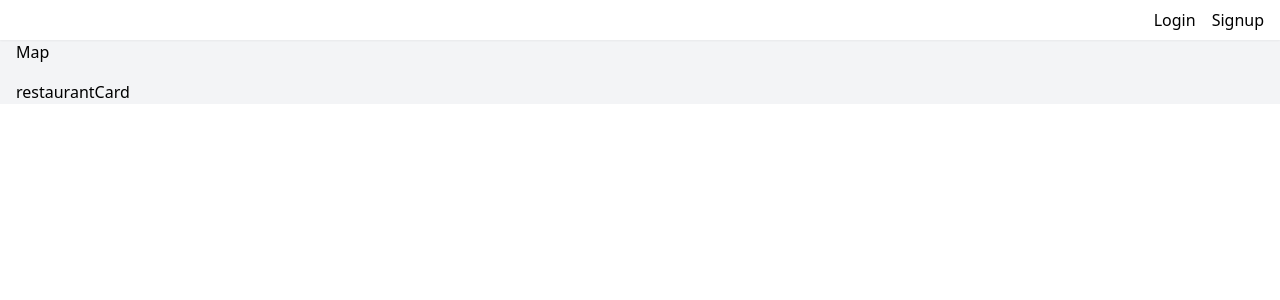
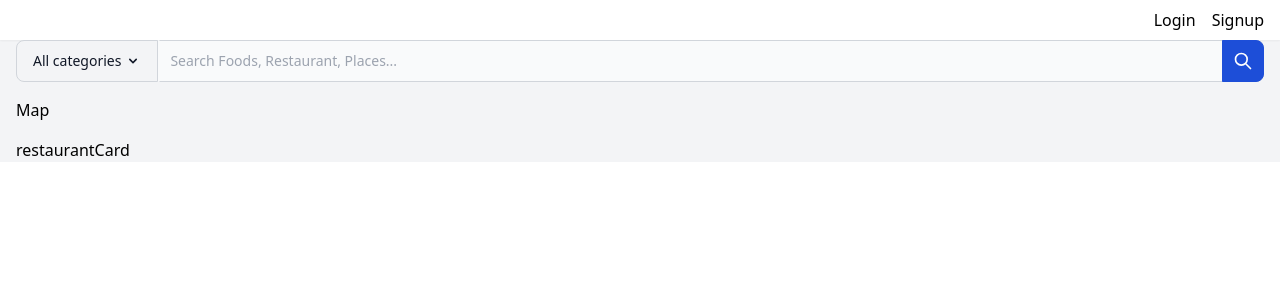
Before and after one commit to gdodd1/FoodFinder, a Next.js app: page / in a window 1280 px wide. Shown: the top 300 px of the page. Built offline with nearby package versions, Linux system fonts and the light colour scheme; what tw-elements would draw is missing.

Commit message:
add search bar

```diff
--- /dev/null
+++ b/pages/components/Search.tsx
@@ -0,0 +1,52 @@
+import { getDisplayName } from 'next/dist/shared/lib/utils';
+import React, { Component } from 'react'
+
+export default class Search extends Component {
+  render() {
+    return (
+
+
+<form>
+    <div className="flex">
+        <label htmlFor="search-dropdown" className="mb-2 text-sm font-medium text-gray-900 sr-only dark:text-white">Your Email</label>
+        <button onClick={
+            function() {{
+                var btn = document.getElementById("dropdown");
+                if(btn !== null){
+                if(btn.className.includes("hidden")) {
+                    console.log("true");
+                    btn.className = "z-10 visible bg-white divide-y divide-gray-100 rounded-lg shadow w-44 dark:bg-gray-700";
+
+                } else {
+                    btn.className = "z-10 hidden bg-white divide-y divide-gray-100 rounded-lg shadow w-44 dark:bg-gray-700";
+                }
+            }
+
+        }
+        }} id="dropdown-button" data-dropdown-toggle="dropdown" className="flex-shrink-0 z-10 inline-flex items-center py-2.5 px-4 text-sm font-medium text-center text-gray-900 bg-gray-100 border border-gray-300 rounded-l-lg hover:bg-gray-200 focus:ring-4 focus:outline-none focus:ring-gray-100 dark:bg-gray-700 dark:hover:bg-gray-600 dark:focus:ring-gray-700 dark:text-white dark:border-gray-600" type="button">All categories <svg aria-hidden="true" className="w-4 h-4 ml-1" fill="currentColor" viewBox="0 0 20 20" xmlns="http://www.w3.org/2000/svg"><path fill-rule="evenodd" d="M5.293 7.293a1 1 0 011.414 0L10 10.586l3.293-3.293a1 1 0 111.414 1.414l-4 4a1 1 0 01-1.414 0l-4-4a1 1 0 010-1.414z" clip-rule="evenodd"></path></svg></button>
+        <div id="dropdown" className="z-10 hidden bg-white divide-y divide-gray-100 rounded-lg shadow w-44 dark:bg-gray-700">
+            <ul className="py-2 text-sm text-gray-700 dark:text-gray-200" aria-labelledby="dropdown-button">
+            <li>
+                <button type="button" className="inline-flex w-full px-4 py-2 hover:bg-gray-100 dark:hover:bg-gray-600 dark:hover:text-white">Foods</button>
+            </li>
+            <li>
+                <button type="button" className="inline-flex w-full px-4 py-2 hover:bg-gray-100 dark:hover:bg-gray-600 dark:hover:text-white">Restaurant</button>
+            </li>
+            <li>
+                <button type="button" className="inline-flex w-full px-4 py-2 hover:bg-gray-100 dark:hover:bg-gray-600 dark:hover:text-white">Places</button>
+            </li>
+            </ul>
+        </div>
+        <div className="relative w-full">
+            <input type="search" id="search-dropdown" className="block p-2.5 w-full z-20 text-sm text-gray-900 bg-gray-50 rounded-r-lg border-l-gray-50 border-l-2 border border-gray-300 focus:ring-blue-500 focus:border-blue-500 dark:bg-gray-700 dark:border-l-gray-700  dark:border-gray-600 dark:placeholder-gray-400 dark:text-white dark:focus:border-blue-500" placeholder="Search Foods, Restaurant, Places..." required></input>
+            <button type="submit" className="absolute top-0 right-0 p-2.5 text-sm font-medium text-white bg-blue-700 rounded-r-lg border border-blue-700 hover:bg-blue-800 focus:ring-4 focus:outline-none focus:ring-blue-300 dark:bg-blue-600 dark:hover:bg-blue-700 dark:focus:ring-blue-800">
+                <svg aria-hidden="true" className="w-5 h-5" fill="none" stroke="currentColor" viewBox="0 0 24 24" xmlns="http://www.w3.org/2000/svg"><path stroke-linecap="round" stroke-linejoin="round" stroke-width="2" d="M21 21l-6-6m2-5a7 7 0 11-14 0 7 7 0 0114 0z"></path></svg>
+                <span className="sr-only">Search</span>
+            </button>
+        </div>
+    </div>
+</form>
+
+    )
+  }
+}
--- a/pages/components/Searchbar.tsx
+++ /dev/null
@@ -1,35 +0,0 @@
-import React, { Component } from 'react'
-
-export default class SearchBar extends Component {
-  render() {
-    return (
-
-<form>
-    <div className="flex">
-        <label htmlFor="search-dropdown" className="mb-2 text-sm font-medium text-gray-900 sr-only dark:text-white">Your Email</label>
-        <button id="dropdown-button" data-dropdown-toggle="dropdown" className="flex-shrink-0 z-10 inline-flex items-center py-2.5 px-4 text-sm font-medium text-center text-gray-900 bg-gray-100 border border-gray-300 rounded-l-lg hover:bg-gray-200 focus:ring-4 focus:outline-none focus:ring-gray-100 dark:bg-gray-700 dark:hover:bg-gray-600 dark:focus:ring-gray-700 dark:text-white dark:border-gray-600" type="button">All categories <svg aria-hidden="true" className="w-4 h-4 ml-1" fill="currentColor" viewBox="0 0 20 20" xmlns="http://www.w3.org/2000/svg"><path fillRule="evenodd" d="M5.293 7.293a1 1 0 011.414 0L10 10.586l3.293-3.293a1 1 0 111.414 1.414l-4 4a1 1 0 01-1.414 0l-4-4a1 1 0 010-1.414z" clipRule="evenodd"></path></svg></button>
-        <div id="dropdown" className="z-10 hidden bg-white divide-y divide-gray-100 rounded-lg shadow w-44 dark:bg-gray-700">
-            <ul className="py-2 text-sm text-gray-700 dark:text-gray-200" aria-labelledby="dropdown-button">
-            <li>
-                <button type="button" className="inline-flex w-full px-4 py-2 hover:bg-gray-100 dark:hover:bg-gray-600 dark:hover:text-white">Foods</button>
-            </li>
-            <li>
-                <button type="button" className="inline-flex w-full px-4 py-2 hover:bg-gray-100 dark:hover:bg-gray-600 dark:hover:text-white">Restaurants</button>
-            </li>
-            <li>
-                <button type="button" className="inline-flex w-full px-4 py-2 hover:bg-gray-100 dark:hover:bg-gray-600 dark:hover:text-white">Places</button>
-            </li>
-            </ul>
-        </div>
-        <div className="relative w-full">
-            <input type="search" id="search-dropdown" className="block p-2.5 w-full z-20 text-sm text-gray-900 bg-gray-50 rounded-r-lg border-l-gray-50 border-l-2 border border-gray-300 focus:ring-blue-500 focus:border-blue-500 dark:bg-gray-700 dark:border-l-gray-700  dark:border-gray-600 dark:placeholder-gray-400 dark:text-white dark:focus:border-blue-500" placeholder="Search Mockups, Logos, Design Templates..." required></input>
-            <button type="submit" className="absolute top-0 right-0 p-2.5 text-sm font-medium text-white bg-blue-700 rounded-r-lg border border-blue-700 hover:bg-blue-800 focus:ring-4 focus:outline-none focus:ring-blue-300 dark:bg-blue-600 dark:hover:bg-blue-700 dark:focus:ring-blue-800">
-                <svg aria-hidden="true" className="w-5 h-5" fill="none" stroke="currentColor" viewBox="0 0 24 24" xmlns="http://www.w3.org/2000/svg"><path strokeLinecap="round" strokeLinejoin="round" strokeWidth="2" d="M21 21l-6-6m2-5a7 7 0 11-14 0 7 7 0 0114 0z"></path></svg>
-                <span className="sr-only">Search</span>
-            </button>
-        </div>
-    </div>
-</form>
-    )
-  }
-}
--- a/pages/index.tsx
+++ b/pages/index.tsx
@@ -1,7 +1,8 @@
 import Link from "next/link";
 import Map from "./components/Map";
 import RestaurantCard from "./components/RestaurantCard";
-
+import SearchBar from "./components/Search";
+import React from "react";
 
 const IndexPage = () => {
   return (
@@ -10,19 +11,18 @@
       <nav className="bg-white shadow-sm px-4 py-2 flex justify-end">
         <ul className="flex items-center">
           <li className="mr-4">
-          <Link href="./components/Login">
-              Login
-            </Link>
+            <Link href="./components/Login">Login</Link>
           </li>
           <li>
-            <Link href="./components/SignUp">
-              Signup
-            </Link>
+            <Link href="./components/SignUp">Signup</Link>
           </li>
         </ul>
       </nav>
 
-
+      {/* Google Map */}
+      <div className="container mx-auto px-4 mb-4">
+        <SearchBar />
+      </div>
       {/* Google Map */}
       <div className="container mx-auto px-4 mb-4">
         <Map />
```
